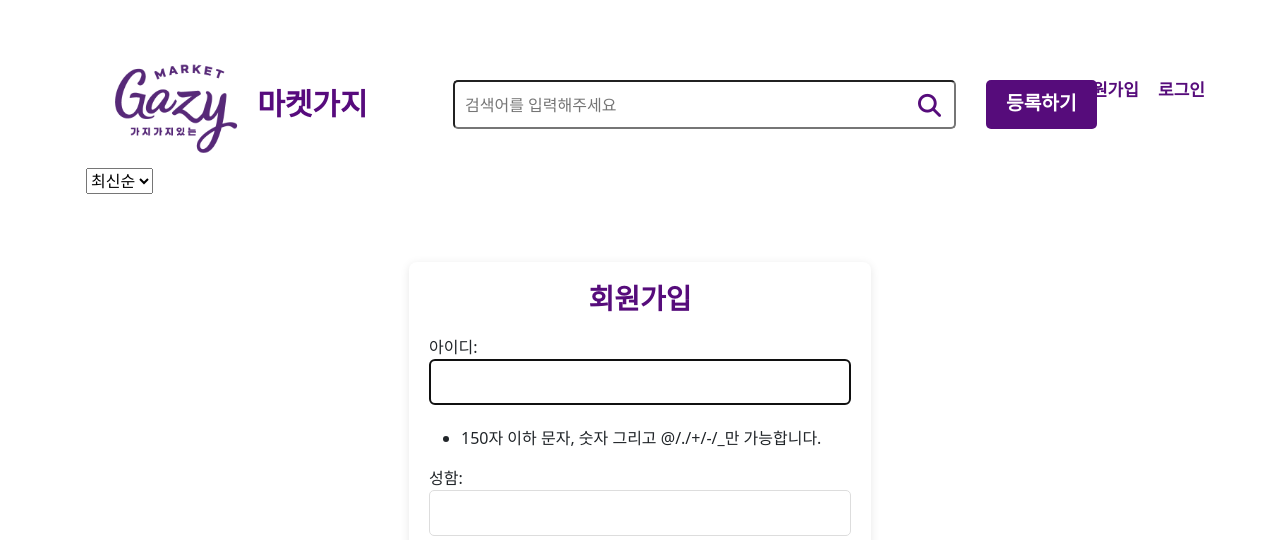
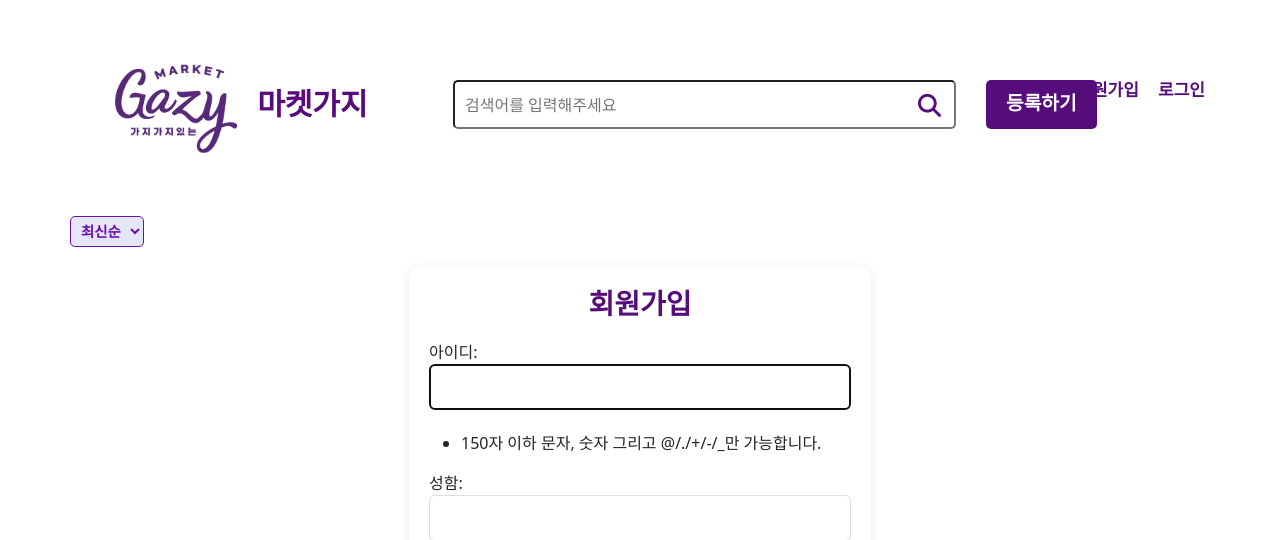
Before and after one commit to SHY-89/spartamarket_8, a Django app: page /accounts/signup/ in a window 1280 px wide. Shown: the part 45-585 px from the top of the page. Run offline with Django 4.2, Linux system fonts and the light colour scheme; parts of the project's set-up code (start-up, migrations or seed data) failed here and were passed over; some libraries are stand-ins or nearby versions.

Commit message:
style: order button of mainpage modified

```diff
--- a/static/css/style.css
+++ b/static/css/style.css
@@ -346,6 +346,9 @@
     cursor: pointer;
     font-weight: bold;
 }
+#orders {
+    padding: 4px 6px;
+}
 
 .logout_button:hover {
     background-color: #6a0dad;
--- a/templates/base.html
+++ b/templates/base.html
@@ -12,7 +12,7 @@
     <script src="https://cdn.jsdelivr.net/npm/bootstrap@5.3.3/dist/js/bootstrap.bundle.min.js" integrity="sha384-YvpcrYf0tY3lHB60NNkmXc5s9fDVZLESaAA55NDzOxhy9GkcIdslK1eN7N6jIeHz" crossorigin="anonymous"></script>
     <script src="https://cdn.jsdelivr.net/npm/sweetalert2@11.12.4/dist/sweetalert2.all.min.js"></script>
     <script src="https://kit.fontawesome.com/8f954b3564.js" crossorigin="anonymous"></script>
-    <link rel="stylesheet" href="{% static 'css/style.css' %}?v=1.896">
+    <link rel="stylesheet" href="{% static 'css/style.css' %}?v=1.898">
 </head>
 
 <body>
@@ -66,15 +66,16 @@
             <a class="btn create-btn" href="{% url 'products:create' %}" style="padding: 9px 20px;background-color: #560C7B;color: white;text-decoration: none;border-radius: 5px;border: 0;">등록하기</a>
             <br><br>
         </div>
-        <div class="">
-            <select name="orders" id="orders" onchange="order_by()">
+
+    </div>
+
+    <main class="container" style="padding: 0px">
+        <div class="" style="margin-bottom: 12px">
+            <select class="logout_button order_box" name="orders" id="orders" onchange="order_by()">
                 <option value="date" {% if request.GET.orders == 'date'%}selected{% endif %}>최신순</option>
                 <option value="popularity" {% if request.GET.orders == 'popularity'%}selected{% endif %}>인기순</option>
             </select>
         </div>
-    </div>
-
-    <main class="container" style="padding: 0px">
         {% block content %}
 
         {% endblock %}
```
Also changed, not shown: media/images/제목_없는_아트워크_72.png (added).
